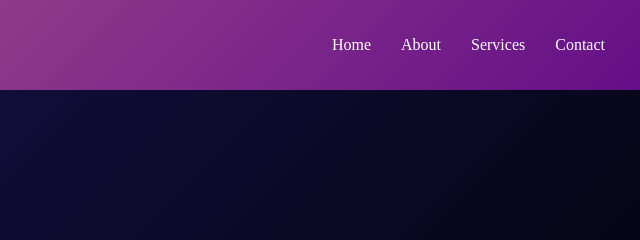
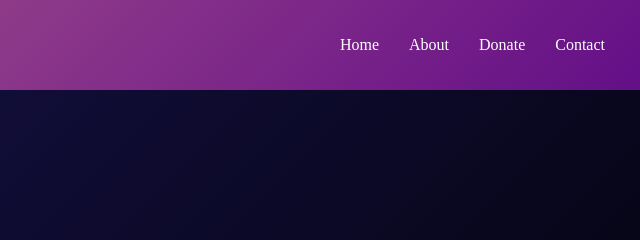
Before and after one commit to STRT-Official/STRT-Official, a plain HTML site: page index.html in a window 1280 px wide. Shown: the top 240 px of the page, 640-1280 px from the left. Drawn offline with Linux system fonts and the light colour scheme.

Commit message:
Update index.html

```diff
--- a/index.html
+++ b/index.html
@@ -8,7 +8,7 @@
   <ul>
     <li class="NavBar-Home"><a href="#">Home</a></li>
     <li class="NavBar-About"><a href="#">About</a></li>
-    <li class="NavBar-Services"><a href="#">Services</a></li>
+    <li class="NavBar-Services"><a href="#">Donate</a></li>
     <li class="NavBar-Contact"><a href="#">Contact</a></li>
   </ul>
 </header>
```
